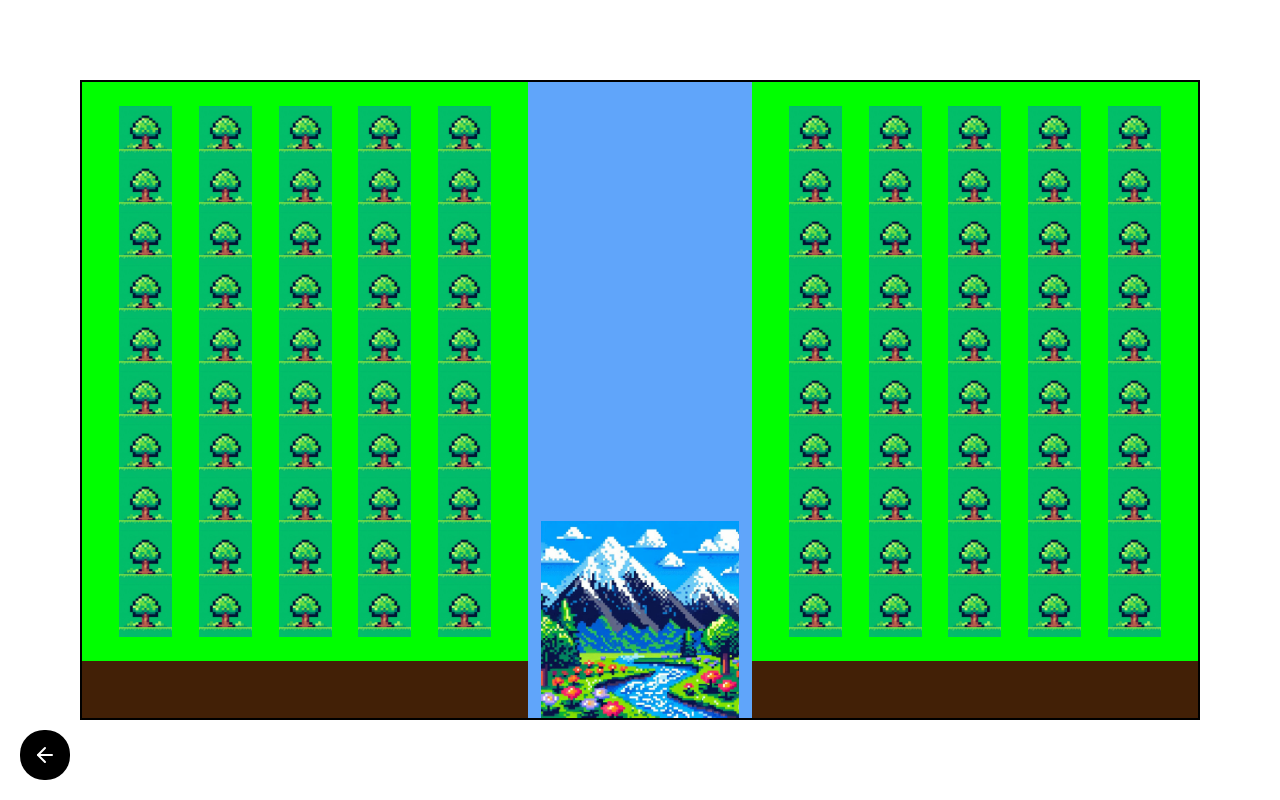
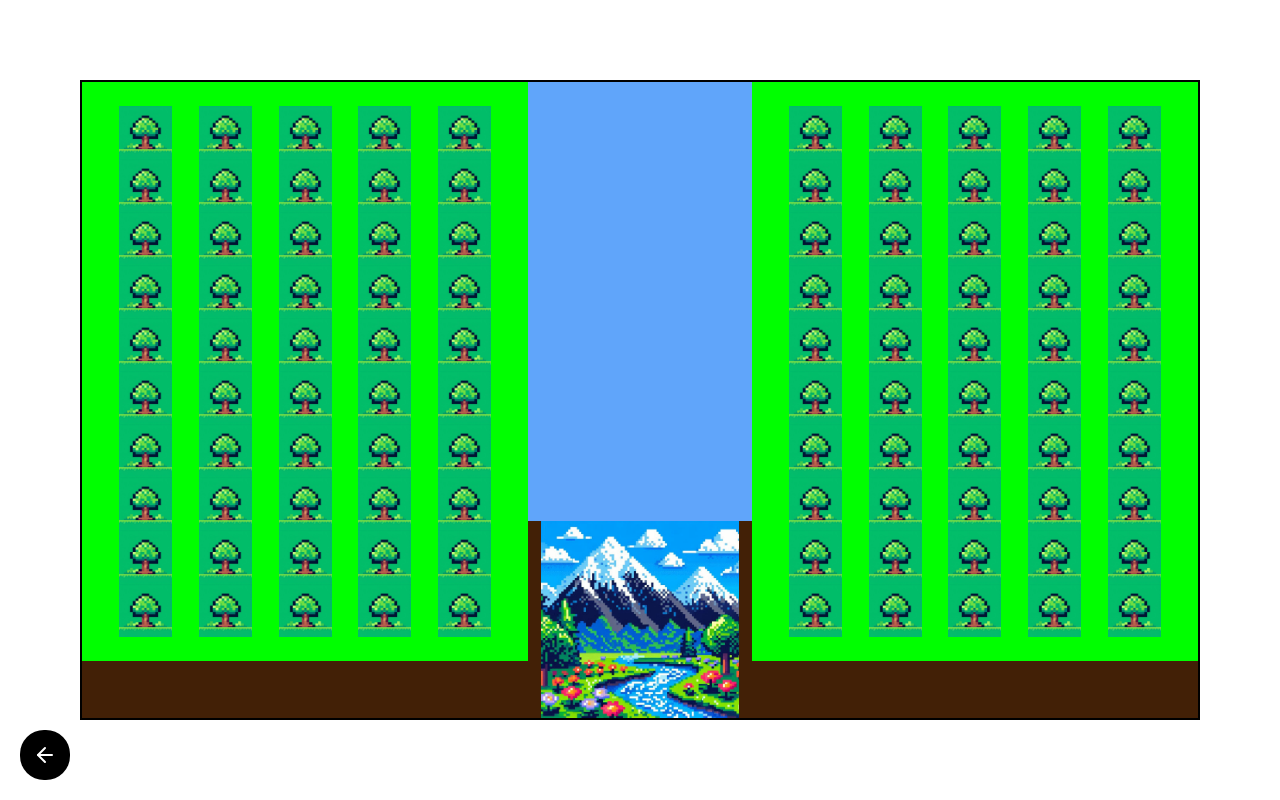
Before and after one commit to LuccaTourinho/gamma-crucis, a Next.js app: page /energysource/hidroeletrica in a window 1280 px wide. Built offline with nearby package versions, Linux system fonts and the light colour scheme.

Commit message:
de blue pra brown

```diff
--- a/src/components/HidroEletrica.tsx
+++ b/src/components/HidroEletrica.tsx
@@ -65,7 +65,7 @@ export default function HidroEletrica() {
           </div>
           <div className='w-[20%] h-full flex flex-col items-center justify-center'>
             <div className='w-full h-full bg-blue-400'></div>
-            <div className='relative w-full h-[5%] md:h-[25%] lg:h-[35%] xl:h-[45%] 2xl:h-[53%] flex items-center justify-center bg-blue-400'>
+            <div className='relative w-full h-[5%] md:h-[25%] lg:h-[35%] xl:h-[45%] 2xl:h-[53%] flex items-center justify-center bg-yellow-950'>
               <Image src={currentImage} alt='hidroestação' fill style={{ objectFit: 'contain' }} />
             </div>
             <button className={`w-full h-[5%] p-0.5 bg-cyan-500 hover:bg-cyan-300 hover:cursor-pointer text-xs ${cuttedTrees <100 ? 'hidden' : ''}`} onClick={() => setShowFinal(true)}>
```
